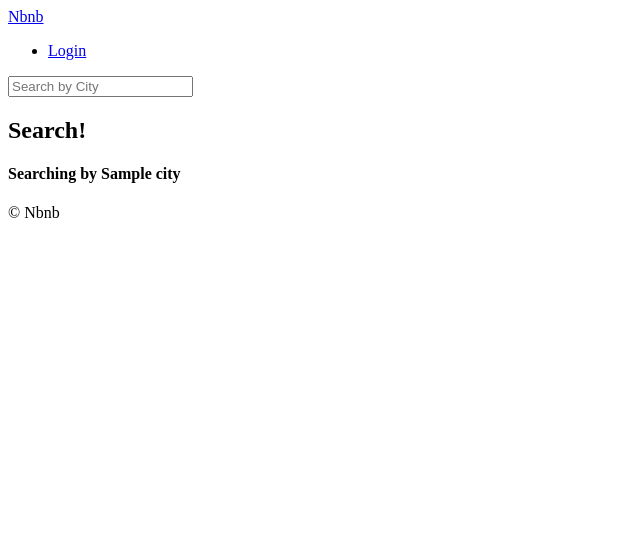
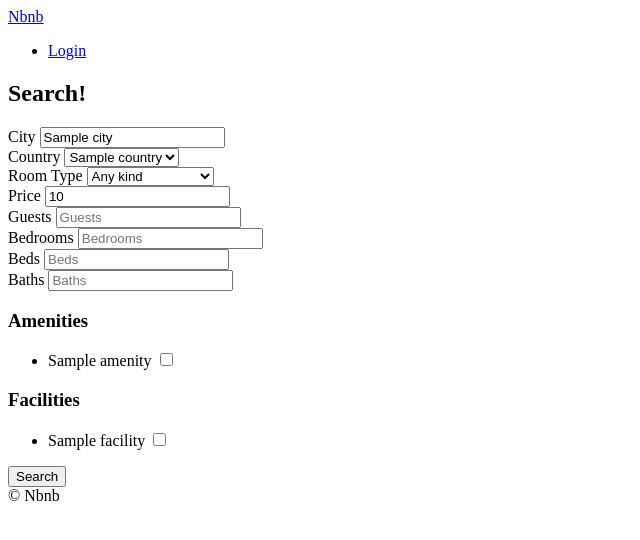
Before and after one commit to plusbeauxjours/stayfinder, a Django app: template templates/rooms/search.html in a window 1280 px wide. Shown: the top 540 px of the page, without its empty margins (0-640 px from the left). Run offline with Django 3.2, Linux system fonts and the light colour scheme; tables that the repository leaves empty hold one stand-in row (values such as "Sample post"); the template is opened without the code that fills it: values that come from a table or form of the project are taken from there, most other values are stand-ins (such as "Sample title", 1, 10 or a date in 2020).

Commit message:
search form

```diff
--- a/templates/base.html
+++ b/templates/base.html
@@ -9,9 +9,17 @@
 </head>
 
 <body>
-  {% include "partials/header.html" %}
+  <header>
+    {% include "partials/nav.html" %}
+    {% block search-bar %}
+    <form method="get" action="{% url "rooms:search" %}">
+      <input type="text" name="city" placeholder="Search By City" />
+    </form>
+    {% endblock search-bar %}
+  </header>
   {% block content%}{% endblock %}
   {% include "partials/footer.html" %}
+
 </body>
 
 </html>
--- a/templates/partials/header.html
+++ /dev/null
@@ -1,9 +0,0 @@
-<header>
-    <a href="{% url "core:home" %}">Nbnb</a>
-    <ul>
-        <li><a href="#">Login</a>
-    </ul>
-    <form method="get" action="{%url "rooms:search"%}">
-        <input name="city" placeholder="Search by City" />
-    </form>
-</header>
--- /dev/null
+++ b/templates/partials/nav.html
@@ -0,0 +1,4 @@
+<a href="{% url "core:home" %}">Nbnb</a>
+<ul>
+    <li><a href="#">Login</a></li>
+</ul>
--- a/templates/rooms/search.html
+++ b/templates/rooms/search.html
@@ -2,9 +2,86 @@
 
 {% block page_title %}
 Search
-{% endblock page_title%}
+{% endblock page_title %}
+
+{% block search-bar %}
+{% endblock search-bar %}
 
 {% block content %}
+
 <h2>Search!</h2>
-<h4>Searching by {{city}}</h4>
+
+<form method="get" action="{% url "rooms:search" %}">
+    <div>
+        <label for="city">City</label>
+        <input value="{{city}}" id="city" name="city" placeholder="Search By City" />
+    </div>
+
+    <div>
+        <label for="country">Country</label>
+        <select id="country" name="country">
+            {% for country in countries  %}
+            <option value="{{country.code}}" {% if country.code == s_country  %}selected{% endif %}>{{country.name}}
+            </option>
+            {% endfor %}
+        </select>
+    </div>
+
+    <div>
+        <label for="room_type">Room Type</label>
+        <select id="room_type" name="room_type">
+            <option value="0" {% if s_room_type == 0  %}selected{% endif %}>Any kind</option>
+            {% for room_type in room_types  %}
+            <option value="{{room_type.pk}}" {% if s_room_type == room_type.pk  %}selected{% endif %}>{{room_type.name}}
+            </option>
+            {% endfor %}
+        </select>
+    </div>
+    <div>
+        <label for="price">Price</label>
+        <input value="{{price}}" type="number" name="price" id="price" placeholder="Price" />
+    </div>
+    <div>
+        <label for="guests">Guests</label>
+        <input value="{{guests}}" type="number" name="guests" id="guests" placeholder="Guests" />
+    </div>
+    <div>
+        <label for="bedrooms">Bedrooms</label>
+        <input value="{{bedrooms}}" type="number" name="bedrooms" id="bedrooms" placeholder="Bedrooms" />
+    </div>
+    <div>
+        <label for="beds">Beds</label>
+        <input value="{{beds}}" type="number" name="beds" id="beds" placeholder="Beds" />
+    </div>
+    <div>
+        <label for="baths">Baths</label>
+        <input value="{{baths}}" type="number" name="baths" id="baths" placeholder="Baths" />
+    </div>
+    <div>
+        <h3>Amenities</h3>
+        <ul>
+            {% for amenity in amenities %}
+            <li>
+                <label for="a_{{amenity.pk}}">{{amenity.name}}</label>
+                <input id="a_{{amenity.pk}}" name="amenities" type="checkbox" value={{amenity.pk}} />
+            </li>
+            {% endfor %}
+        </ul>
+    </div>
+    <div>
+        <h3>Facilities</h3>
+        <ul>
+            {% for facility in facilities %}
+            <li>
+                <label for="f_{{facility.pk}}">{{facility.name}}</label>
+                <input id="f_{{facility.pk}}" name="facilities" type="checkbox" value={{facility.pk}} />
+            </li>
+            {% endfor %}
+        </ul>
+    </div>
+    <button>Search</button>
+</form>
+
+
+
 {% endblock content %}
```
Also changed, not shown: rooms/views.py (+34 -2 lines).
